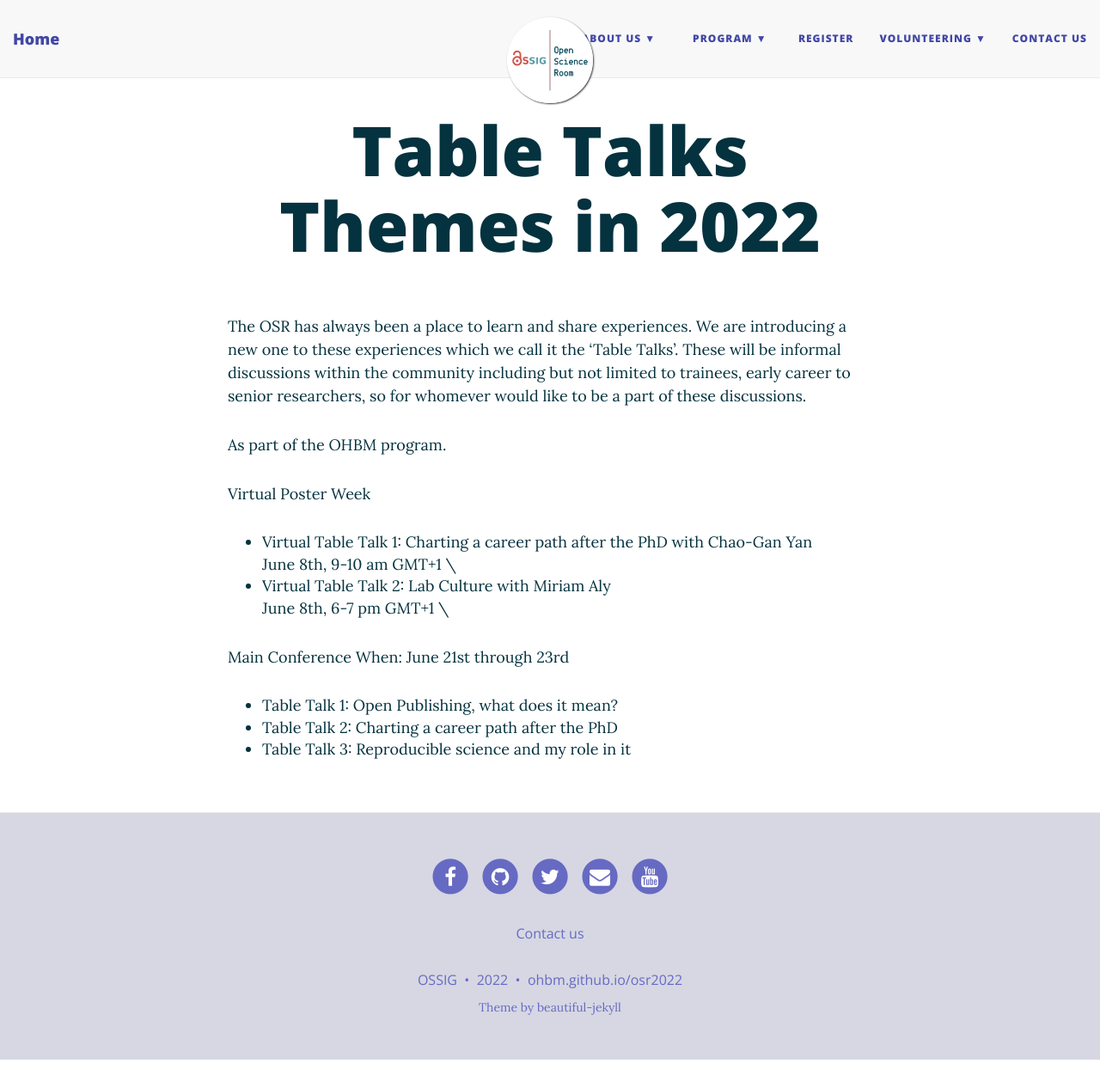
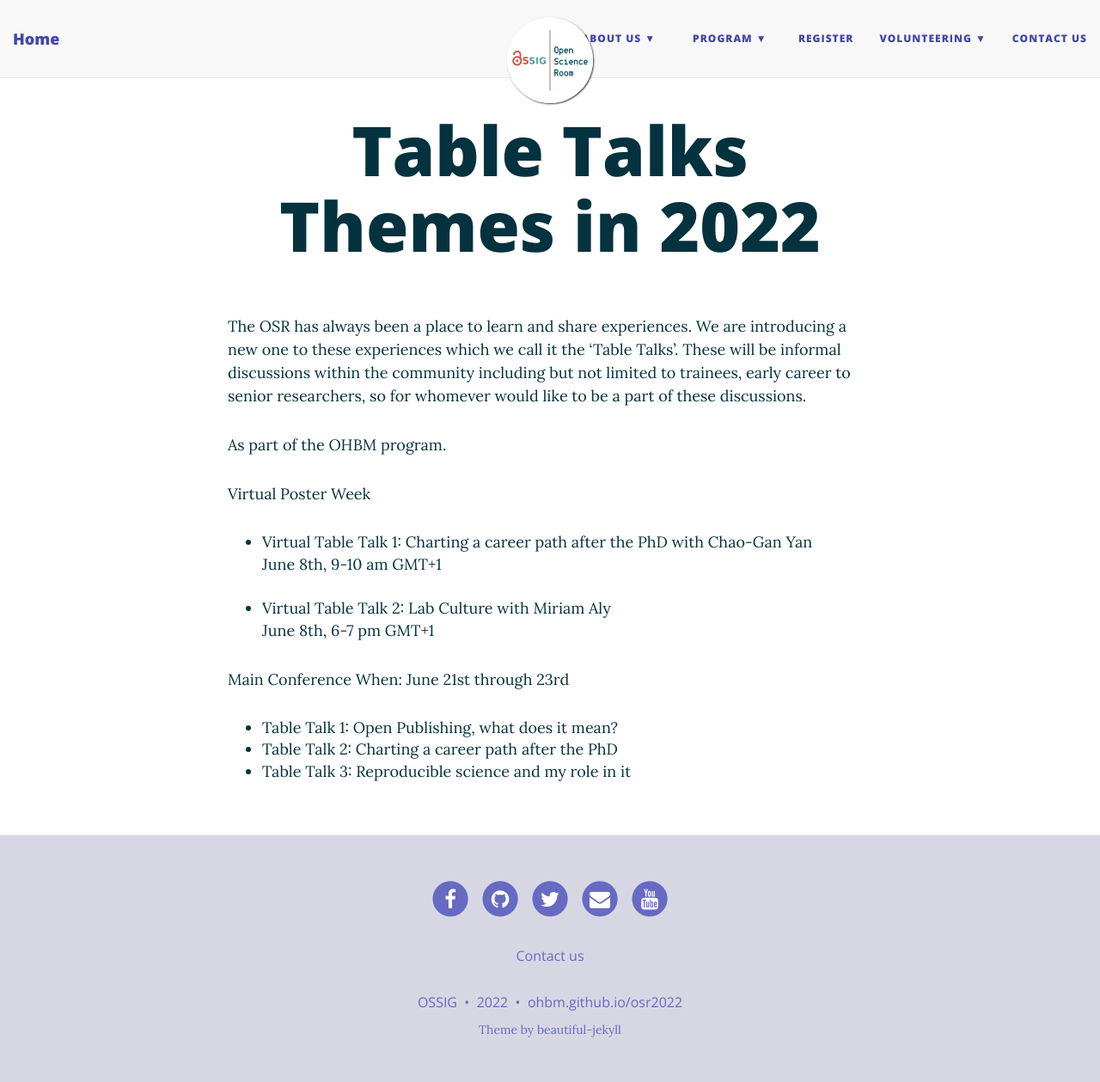
Before and after one commit to ohbm/osr2023, a Jekyll site: the page built from table.md, in a window 1280 px wide and 1259 px high. Shown: the whole window at 86% size. Built offline with Jekyll 4.4.1, drawn with Linux system fonts in a browser that asks for light colours; nearby versions of some CDN libraries.

Commit message:
Update table.md

```diff
--- a/table.md
+++ b/table.md
@@ -8,10 +8,11 @@
 As part of the OHBM program.
 
 Virtual Poster Week
-* Virtual Table Talk 1: Charting a career path after the PhD with Chao-Gan Yan \\
-June 8th, 9-10 am GMT+1 \\
-* Virtual Table Talk 2: Lab Culture with Miriam Aly \\
-June 8th, 6-7 pm GMT+1 \\
+* Virtual Table Talk 1: Charting a career path after the PhD with Chao-Gan Yan <br/>
+June 8th, 9-10 am GMT+1 <br/>
+<br/>
+* Virtual Table Talk 2: Lab Culture with Miriam Aly <br/>
+June 8th, 6-7 pm GMT+1 <br/>
 
 Main Conference
 When: June 21st through 23rd
```
